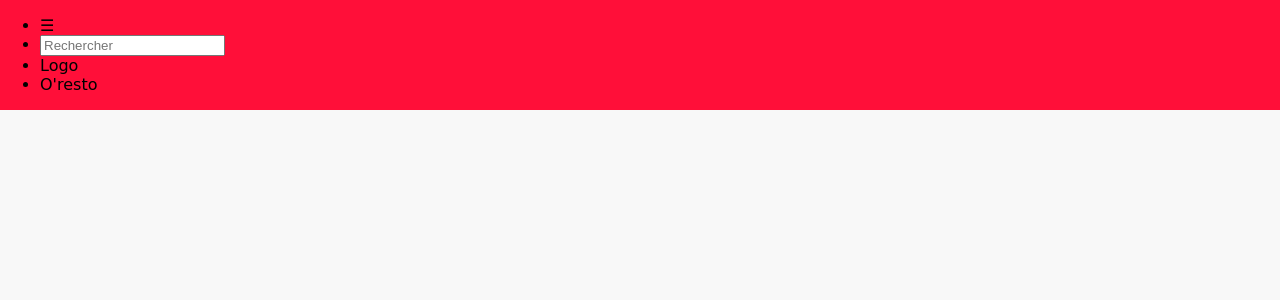
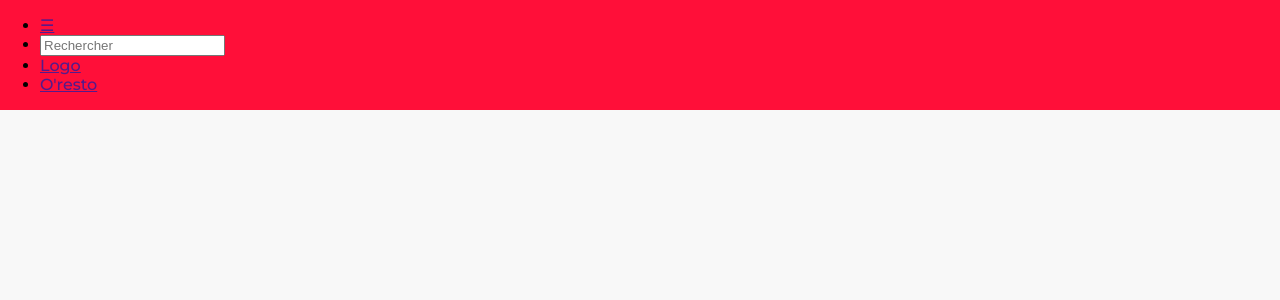
Before and after one commit to TfAplo/O-resto, a Flask app: page / in a window 1280 px wide. Shown: the top 300 px of the page. Run offline with Flask 2, Linux system fonts and the light colour scheme.

Commit message:
ajout de lien pour le menu

```diff
--- a/static/style.css
+++ b/static/style.css
@@ -1,5 +1,4 @@
 @import url('https://fonts.googleapis.com/css2?family=Montserrat:wght@300;500&display=swap');
-@import url('https://fonts.googleapis.com/css2?family=Advent+Pro:wght@100&family=Dancing+Script&display=swap');
 
 body {
     background-color: #F8F8F8;
@@ -19,7 +18,7 @@ section{
 
 nav {
     background-color: #FF0F39;
-    font-family: 'Parisienne', cursive;
+    font-family: 'Montserrat', sans-serif;
 }
 
 footer{
--- a/templates/base.html
+++ b/templates/base.html
@@ -5,6 +5,7 @@
         <meta http-equiv="X-UA-Compatible" content="IE=edge">
         <meta name="viewport" content="width=device-width, initial-scale=1.0">
         <link rel="stylesheet" href="{{ url_for('static', filename='style.css') }}">
+        <link href="https : //fonts.googleapis.com/css2?family= Parisienne & display = swap" rel="stylesheet">
         <title>O'resto</title>
     </head>
     <body>
--- a/templates/nav.html
+++ b/templates/nav.html
@@ -3,14 +3,14 @@
 c'est donc comme si tu étais dans la section <nav> Ici </nav>)-->
 <div>
     <ul>
-        <li id="iconemenu"><span>&#9776;</span></li>
+        <li id="iconemenu"><a href="">&#9776;</a></li>
         <li id="recherchebarre">
             <!-- bouton pour la recherche -->
             <input id="barreRecherche" type="text"
                 name="search" placeholder="Rechercher">
     <div>
-        <li id="logoNav">Logo</li>
-        <li id="orestoNav">O'resto</li>
+        <li id="logoNav"><a href="">Logo</a></li>
+        <li id="orestoNav"><a href="">O'resto</a></li>
     </div>
     </ul>
 </div>
```
